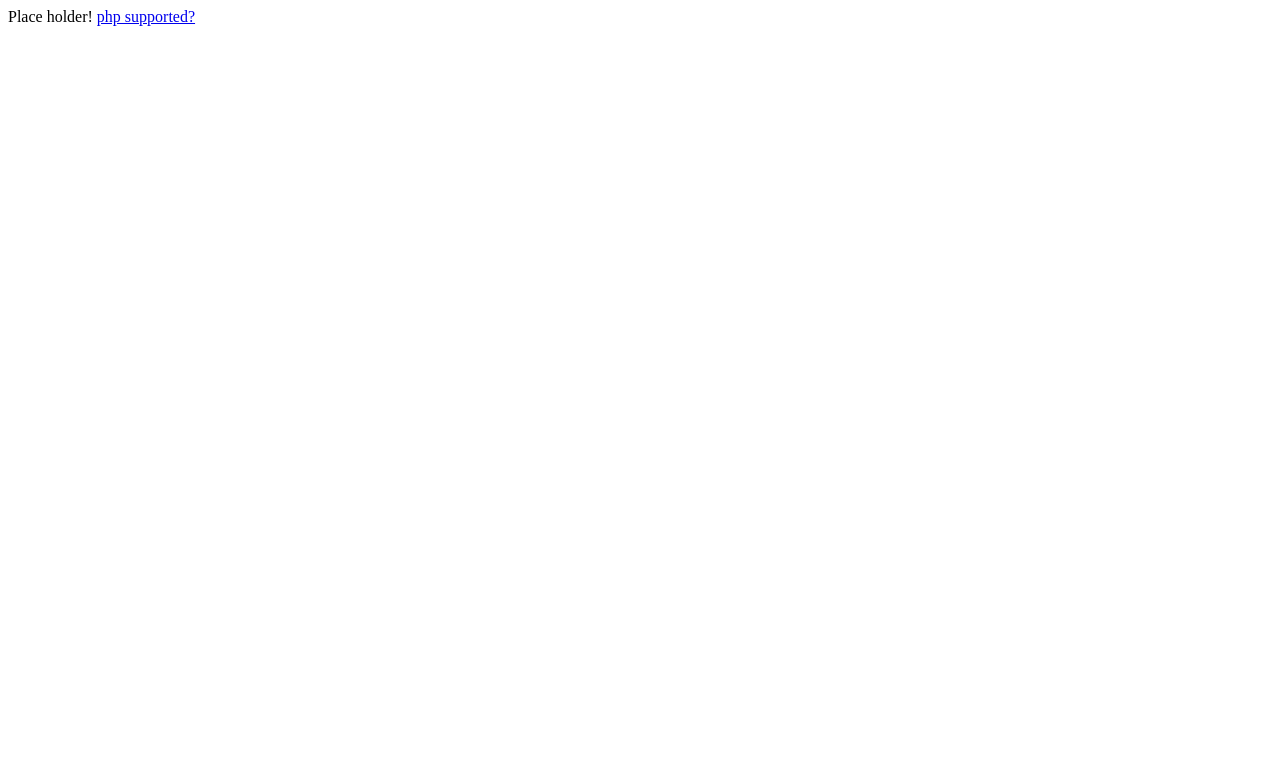
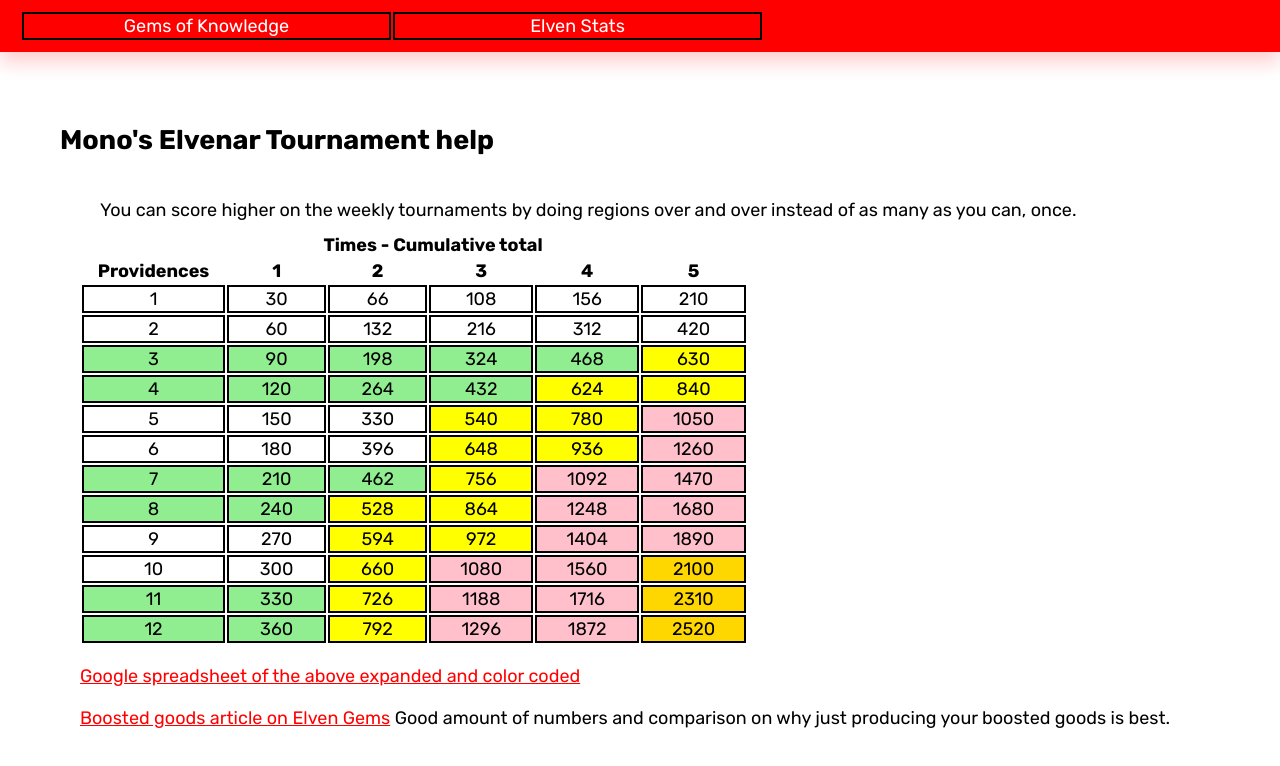
Before and after one commit to monoverde/monoverde.github.io, a plain HTML site: page index.html in a window 1280 px wide. Drawn offline with nearby package versions, Linux system fonts and the light colour scheme.

Commit message:
remove php test

```diff
--- a/index.html
+++ b/index.html
@@ -1,9 +1,216 @@
+
+
+<!DOCTYPE html>
 <html>
 	<head>
-		<title>Place Holder page</title>
+		<meta charset="UTF-8">
+		<meta name="viewport" content="width=device-width, user-scalable=no">
+		<meta name="theme-color" content="#ff0000">
+		<title>Monoverde's Tournament table</title>
+		<link href="https://fonts.googleapis.com/css?family=Rubik:400,700" rel="stylesheet">
+		<link href="https://cdn.jsdelivr.net/npm/boxicons@1.9.1/css/boxicons.min.css" rel="stylesheet">
+		<style>
+			html, body {
+				margin: 0;
+				background-color: #ffffff;
+				font-family: "Rubik", sans-serif;
+				font-size: 18px;
+				-webkit-text-size-adjust: 100%;
+				-webkit-overflow-scrolling: touch;
+			}
+			a {
+				color: #ff0000;
+			}
+			header {
+				padding: 10px 20px;
+				background-color: #ff0000;
+				position: sticky;
+				position: -webkit-sticky;
+				top: 0;
+				right: 0;
+				left: 0;
+				margin-bottom: 40px;
+				z-index: 1000;
+				box-shadow: 0 10px 20px 0 hsla(0, 100%, 50%, 0.2);
+			}
+			header a {
+				color: #ffffff;
+				text-decoration: none;
+			}
+			.section, footer {
+				margin-left: 40px;
+				margin-right: 40px;
+				margin-bottom: 40px;
+			}
+			table {
+				width: 60%;
+				text-align: center;
+			}
+			table td {
+				width: 10em;
+				border: black solid 2px;
+			}
+			.bx {
+				vertical-align: middle;
+			}
+			.highlight {
+			    background-color: yellow;
+
+			}
+			.highlight2 {
+			    background-color: pink;
+
+			}
+			.highlight3 {
+			    background-color: gold;
+
+			}
+			.greenbar {
+			    background-color: lightgreen;
+
+			}
+			div {
+			    padding: 10px 20px;
+			}
+		</style>
 	</head>
-	<body>
-	Place holder!
-		<a href="info.php">php supported?</a>
+    <body>
+    	<header>
+			<table>
+				<tr>
+            		<td><a href="https://elvengems.com/" target="_blank" >Gems of Knowledge</a></td>
+					<td><a href="https://www.elvenstats.com/" target="_blank" >Elven Stats</a></td>
+
+  				</tr>
+			</table>
+		</header>
+		<main>
+			<div class="section">
+				<h2>Mono's Elvenar Tournament help</h2>
+<div class="tg-wrap">
+    <div width="70%">You can score higher on the weekly tournaments by doing regions over and over instead of as many as you can, once.</div>
+
+    <table>
+  <tr>
+    <th></th>
+    <th colspan="4">Times - Cumulative total</th>
+    <th></th>
+    <th></th>
+  </tr>
+  <tr>
+    <th>Providences</th>
+    <th>1</th>
+    <th>2</th>
+    <th>3</th>
+    <th>4</th>
+    <th>5</th>
+  </tr>
+  <tr>
+    <td>1</td>
+    <td>30</td>
+    <td>66</td>
+    <td>108</td>
+    <td>156</td>
+    <td>210</td>
+   </tr>
+  <tr>
+    <td>2</td>
+    <td>60</td>
+    <td>132</td>
+    <td>216</td>
+    <td>312</td>
+    <td>420</td>
+  </tr>
+  <tr>
+    <td class="greenbar">3</td>
+    <td class="greenbar">90</td>
+    <td class="greenbar">198</td>
+    <td class="greenbar">324</td>
+    <td class="greenbar">468</td>
+    <td class="highlight">630</td>
+  </tr>
+  <tr>
+    <td class="greenbar">4</td>
+    <td class="greenbar">120</td>
+    <td class="greenbar">264</td>
+    <td class="greenbar">432</td>
+    <td class="highlight">624</td>
+    <td class="highlight">840</td>
+  </tr>
+  <tr>
+    <td>5</td>
+    <td>150</td>
+    <td>330</td>
+    <td class="highlight">540</td>
+    <td class="highlight">780</td>
+    <td class="highlight2">1050</td>
+  </tr>
+  <tr>
+    <td>6</td>
+    <td>180</td>
+    <td>396</td>
+    <td class="highlight">648</td>
+    <td class="highlight">936</td>
+    <td class="highlight2">1260</td>
+  </tr>
+  <tr>
+    <td class="greenbar">7</td>
+    <td class="greenbar">210</td>
+    <td class="greenbar">462</td>
+    <td class="highlight">756</td>
+    <td class="highlight2">1092</td>
+    <td class="highlight2">1470</td>
+  </tr>
+    <tr>
+    <td class="greenbar">8</td>
+    <td class="greenbar">240</td>
+    <td class="highlight">528</td>
+    <td class="highlight">864</td>
+    <td class="highlight2">1248</td>
+    <td class="highlight2">1680</td>
+  </tr>
+    <tr>
+    <td>9</td>
+    <td>270</td>
+    <td class="highlight">594</td>
+    <td class="highlight">972</td>
+    <td class="highlight2">1404</td>
+    <td class="highlight2">1890</td>
+  </tr>
+  <tr>
+    <td>10</td>
+    <td>300</td>
+    <td class="highlight">660</td>
+    <td class="highlight2">1080</td>
+    <td class="highlight2">1560</td>
+    <td class="highlight3">2100</td>
+  </tr>
+  <tr>
+    <td class="greenbar">11</td>
+    <td class="greenbar">330</td>
+    <td class="highlight">726</td>
+    <td class="highlight2">1188</td>
+    <td class="highlight2">1716</td>
+    <td class="highlight3">2310</td>
+  </tr>
+  <tr>
+    <td class="greenbar">12</td>
+    <td class="greenbar">360</td>
+    <td class="highlight">792</td>
+    <td class="highlight2">1296</td>
+    <td class="highlight2">1872</td>
+    <td class="highlight3">2520</td>
+  </tr>
+
+</table></div>
+<div>
+    <a href="https://docs.google.com/spreadsheets/d/1m_38ki9EVptnA1Zk9SXf37Gd4ntf1LCx95JB6vlLUzY/edit#gid=156895232" target="_blank" >Google spreadsheet of the above expanded and color coded </a>
+</div>
+<div>
+        <a href="https://elvengems.com/boosted-goods/">Boosted goods article on Elven Gems</a> Good amount of numbers and comparison on why just producing your boosted goods is best.
+    </div>
+			</div>
+		</main>
+
 	</body>
 </html>
```
